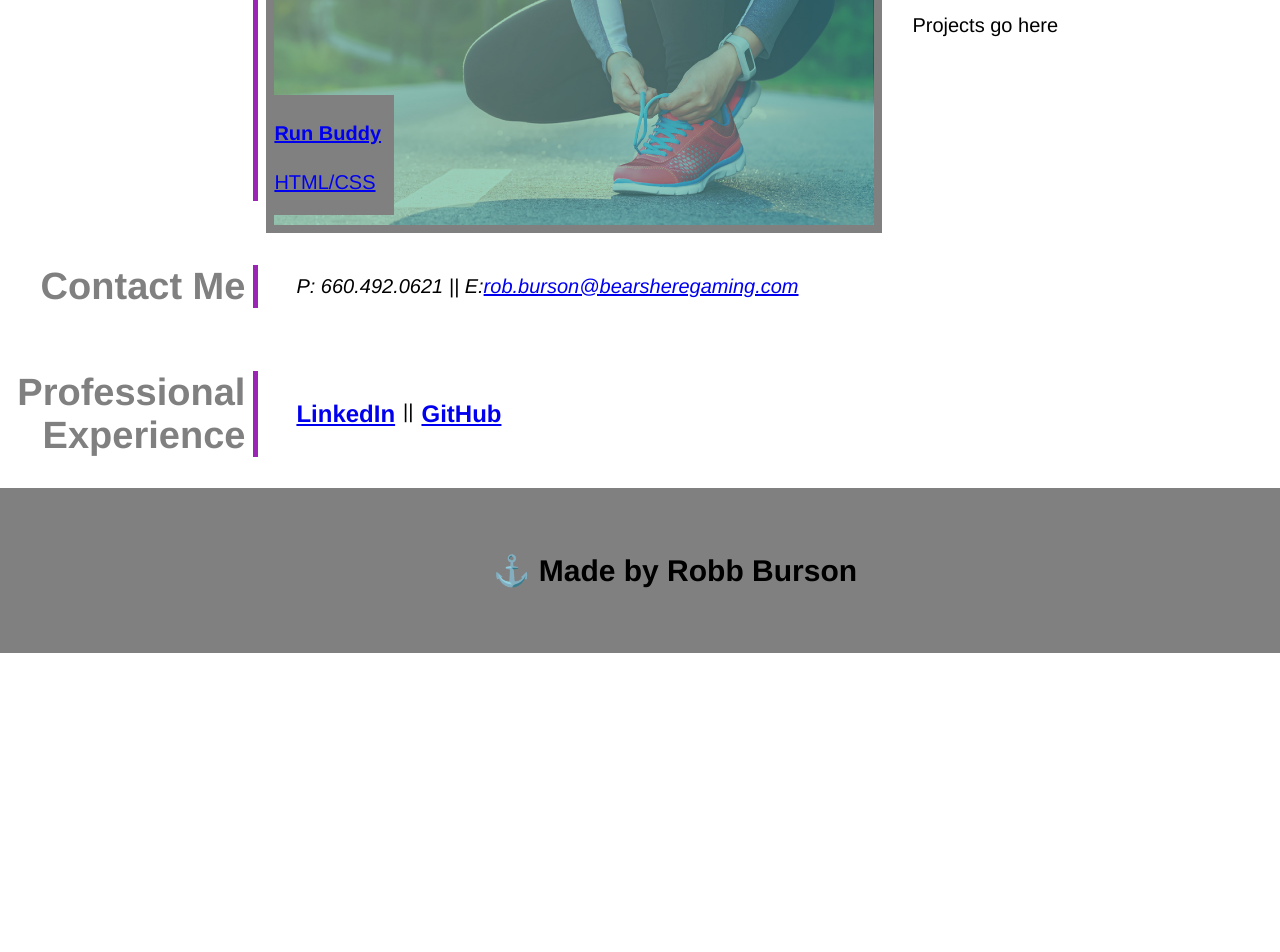
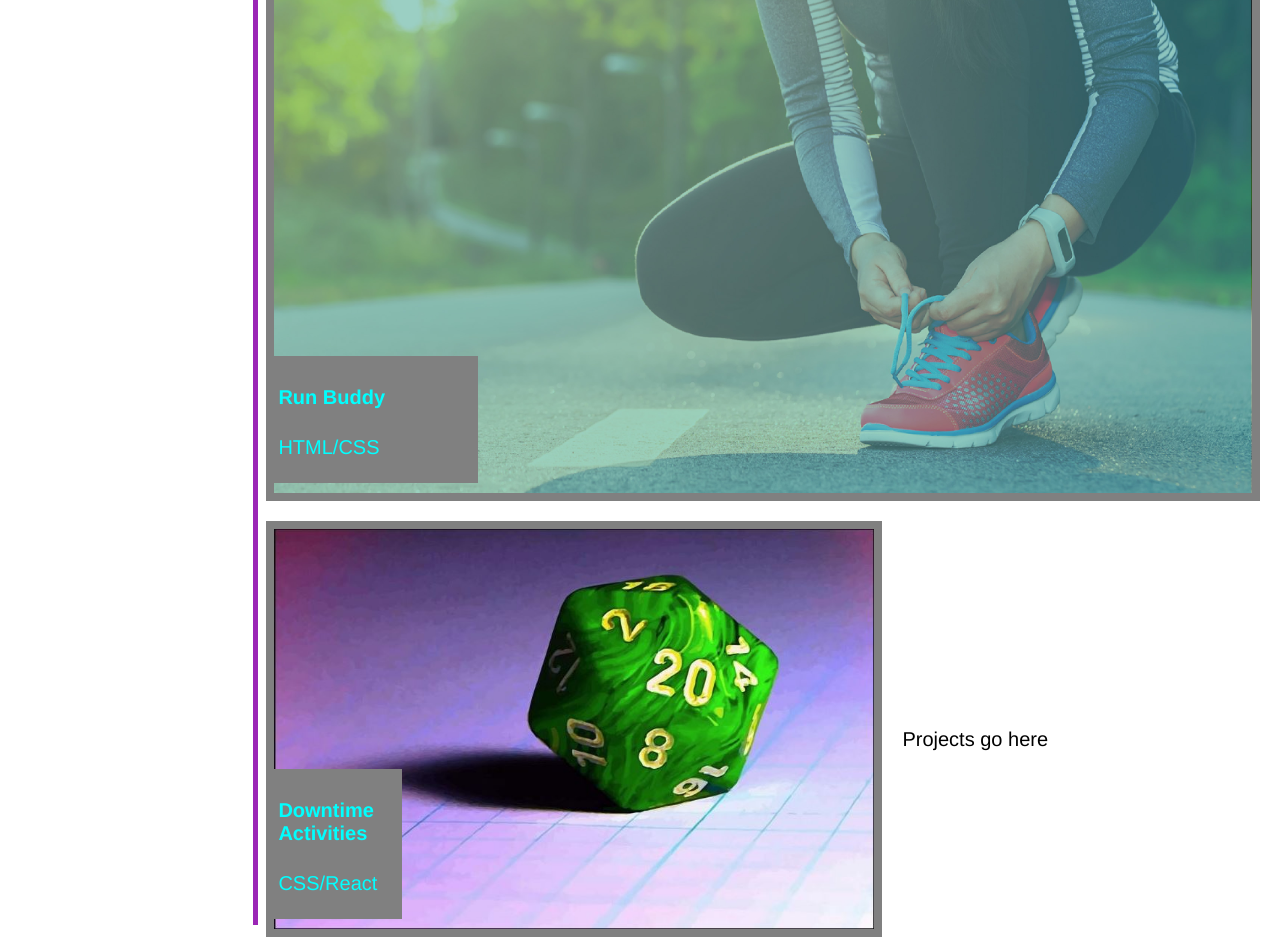
Before and after one commit to RobBurson/Wk2-Portfolio, a plain HTML site: page index.html in a window 1280 px wide. Shown: the part 900-1852 px from the top of the page. Before the commit the page ends 1553 px from the top, so only its background shows below. Drawn offline with Linux system fonts and the light colour scheme.

Commit message:
multiple projects and attempted media query

```diff
--- a/Assets/CSS/style.css
+++ b/Assets/CSS/style.css
@@ -1,7 +1,7 @@
 :root {
   --color1: #808080;
   --color2: #00ffff;
-    --color3: #9B26B6;
+  --color3: #9b26b6;
 }
 
 body {
@@ -19,7 +19,6 @@ header {
   position: -webkit-sticky;
   position: sticky;
   top: 0;
-    /* background-image: url("../images/header.jpg"); */
   background-size: cover;
   background-attachment: fixed;
   background-position: 80%;
@@ -57,14 +56,13 @@ section {
   /* flex-wrap: wrap; */
 }
 
-div p,
-div address {
+.contact-me div address {
   display: flex;
   margin: 5px 15px;
   padding: 7px 15px;
 }
 
-div p a,
+.resume div p a,
 div p span {
   margin-right: 8px;
 }
@@ -129,12 +127,18 @@ footer {
   height: 200px;
   width: 100%;
   max-width: 100%;
+  margin-bottom: 20px;
 }
 
 .secondary-border {
   border: 8px solid var(--color1);
   width: 600px;
   height: 400px;
+}
+
+.featured-item {
+  width: 100% !important;
+  height: 600px !important;
 }
 
 .secondary-border > div {
@@ -151,11 +155,41 @@ footer {
   background-color: var(--color1);
   font-style: black;
   width: 20%;
-    height: 30%;
   margin-bottom: 10px;
+  padding: 4px;
 }
 
 .run-buddy > div {
   background-image: url("../images/run-buddy-pic.jpg");
   background-position: right;
 }
+
+.dta > div {
+  background-image: url("../images/dta.JPG");
+  background-position: center;
+}
+
+.proj {
+  margin: 0 20px 20px 0;
+}
+
+a.secondary-border {
+  text-decoration: none;
+}
+
+a h4 {
+  color: var(--color2);
+}
+
+.proj p {
+  color: var(--color2);
+}
+
+@media screen and (max-width: 600px) {
+    header {
+        width: max-content;
+    }
+    nav {
+        width: max-content;
+    }
+}
--- a/index.html
+++ b/index.html
@@ -68,14 +68,30 @@
           <h2 class="section-title primary-border">Work</h2>
         </div>
         <div class="flex-div">
-            <a href="https://robburson.github.io/run-buddy/" target="_blank" class="run-buddy secondary-border">
-                <div >
-                    <div>
-                        <h4>Run Buddy</h4>
-                        HTML/CSS
-                    </div>
-                </div>
-            </a>
+          <a
+            href="https://robburson.github.io/run-buddy/"
+            target="_blank"
+            class="run-buddy proj featured-item secondary-border"
+          >
+            <div>
+              <div>
+                <h4>Run Buddy</h4>
+                <p>HTML/CSS</p>
+              </div>
+            </div>
+          </a>
+          <a
+            href="https://github.com/JerryRobertson/Downtime-Activities"
+            target="_blank"
+            class="dta proj secondary-border"
+          >
+            <div>
+              <div>
+                <h4>Downtime Activities</h4>
+                <p>CSS/React</p>
+              </div>
+            </div>
+          </a>
           <p>Projects go here</p>
         </div>
       </section>
```
Also changed, not shown: Assets/images/dta.JPG (added). Lines whose indentation alone changed are shown as unchanged.
